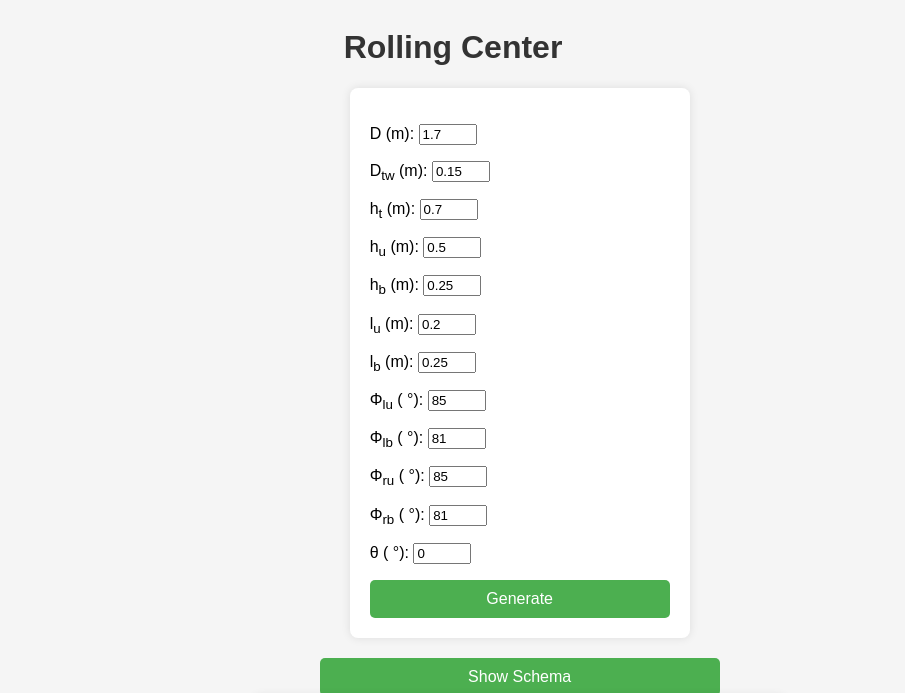
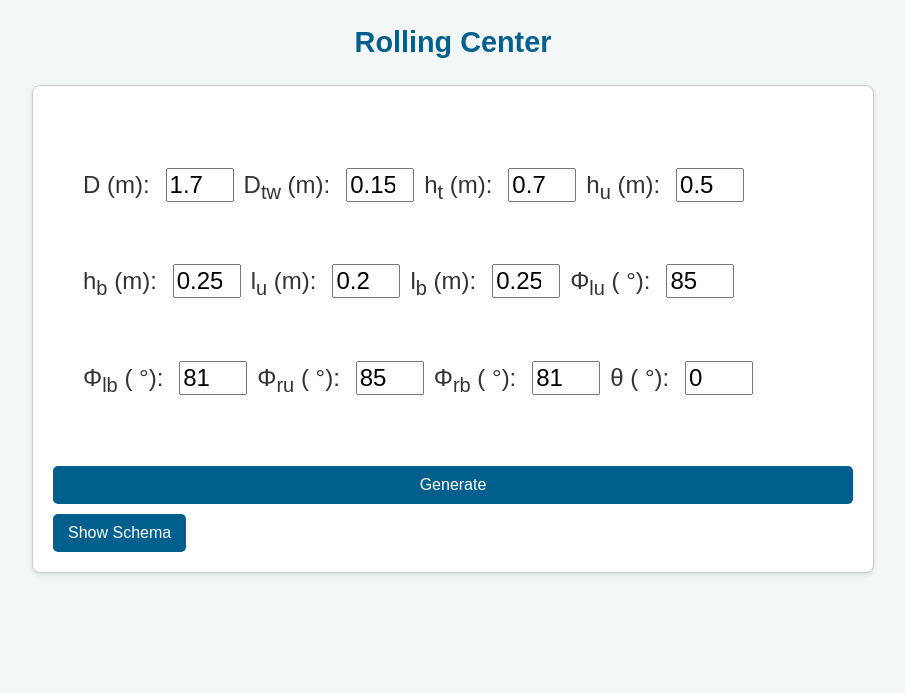
Before and after one commit to Ernesto-Lora/apps, a Django app: page /stability/ in a window 1280 px wide. Shown: the top 693 px of the page, without its empty margins (187-1092 px from the left). After the commit the page ends 575 px from the top, so only its background shows below. Run offline with Django 5.2, Linux system fonts and the light colour scheme.

Commit message:
critical velocities integration

```diff
--- a/static/css/styles.css
+++ b/static/css/styles.css
@@ -1,52 +1,103 @@
 body {
     font-family: Arial, sans-serif;
-    background-color: #f5f5f5;
+    margin: 0;
+    padding: 0;
+    background-color: #f4f7f8;
+    color: #333;
+    line-height: 1.6;
+}
+#content {
+    max-width: 800px;
+    margin: 20px auto;
+    padding: 20px;
+    background-color: #ffffff;
+    border: 1px solid #ccc;
+    border-radius: 8px;
+    box-shadow: 0 2px 4px rgba(0, 0, 0, 0.1);
+}
+
+#content p{
+    font-size: 16pt;
+}
+
+#roll-center-image{
+    width: 800px;
+}
+
+
+#geometry{
+    display: flex;
+    flex-direction: row;
+    flex-wrap: wrap;
+    margin: 30px;
+}
+#geometry input{
+    width: 60px;
+    margin: 10px;
+    font-size: 18pt;
+}
+#geometry label{
+    font-size: 18pt;
+}
+
+/* Header style */
+h1 {
+    font-size: 1.8rem;
+    color: #005f8d;
+    text-align: center;
+    margin-bottom: 20px;
+}
+
+/* Form and button styles */
+form {
     display: flex;
     flex-direction: column;
-    align-items: center;
-    flex-wrap: wrap;
-
+    gap: 10px;
 }
 
-#content{
-    display: flex;
-    flex-direction: column;
-    width: 400px;
-    justify-content: space-between;
-    align-items: center;
-    flex-wrap: wrap;
-
-}
-h1 {
-    color: #333;
-}
-form {
-    width: 100%;
-    max-width: 300px;
-    padding: 20px;
-    background-color: #fff;
-    border-radius: 8px;
-    box-shadow: 0 0 10px rgba(0, 0, 0, 0.1);
-    margin-bottom: 20px;
-}
-input{
-    width: 50px;
-}
 button {
-    width: 100%;
-    padding: 10px;
-    background-color: #4CAF50;
-    color: white;
+    background-color: #005f8d;
+    color: #ffffff;
     border: none;
+    padding: 10px 15px;
+    cursor: pointer;
+    font-size: 1rem;
     border-radius: 5px;
-    font-size: 16px;
-    cursor: pointer;
+    transition: background-color 0.3s ease;
 }
 button:hover {
-    background-color: #45a049;
+    background-color: #004970;
 }
-img {
-    height: 400px;
+
+/* Toggle button style */
+#toggle-button {
+    margin-top: 10px;
+    align-self: center;
+}
+
+/* Schema container and image style */
+#schema-container {
+    display: none; /* Optional: Hide initially */
+    margin-top: 20px;
+    text-align: center;
+}
+#schema-container img {
+    width: 800px;
+    height: auto;
+    border: 1px solid #ddd;
+    border-radius: 5px;
+    padding: 5px;
+}
+
+/* Data output style */
+.output-section {
+    margin-top: 20px;
+    padding: 15px;
+    border: 1px solid #e1e4e8;
     border-radius: 8px;
-    box-shadow: 0 0 10px rgba(0, 0, 0, 0.1);
+    background-color: #f9f9f9;
 }
+.output-section p {
+    margin: 5px 0;
+    font-weight: bold;
+}
```
Also changed, not shown: templates/stability.html (+17 -18 lines), static/stability/schema.svg.
